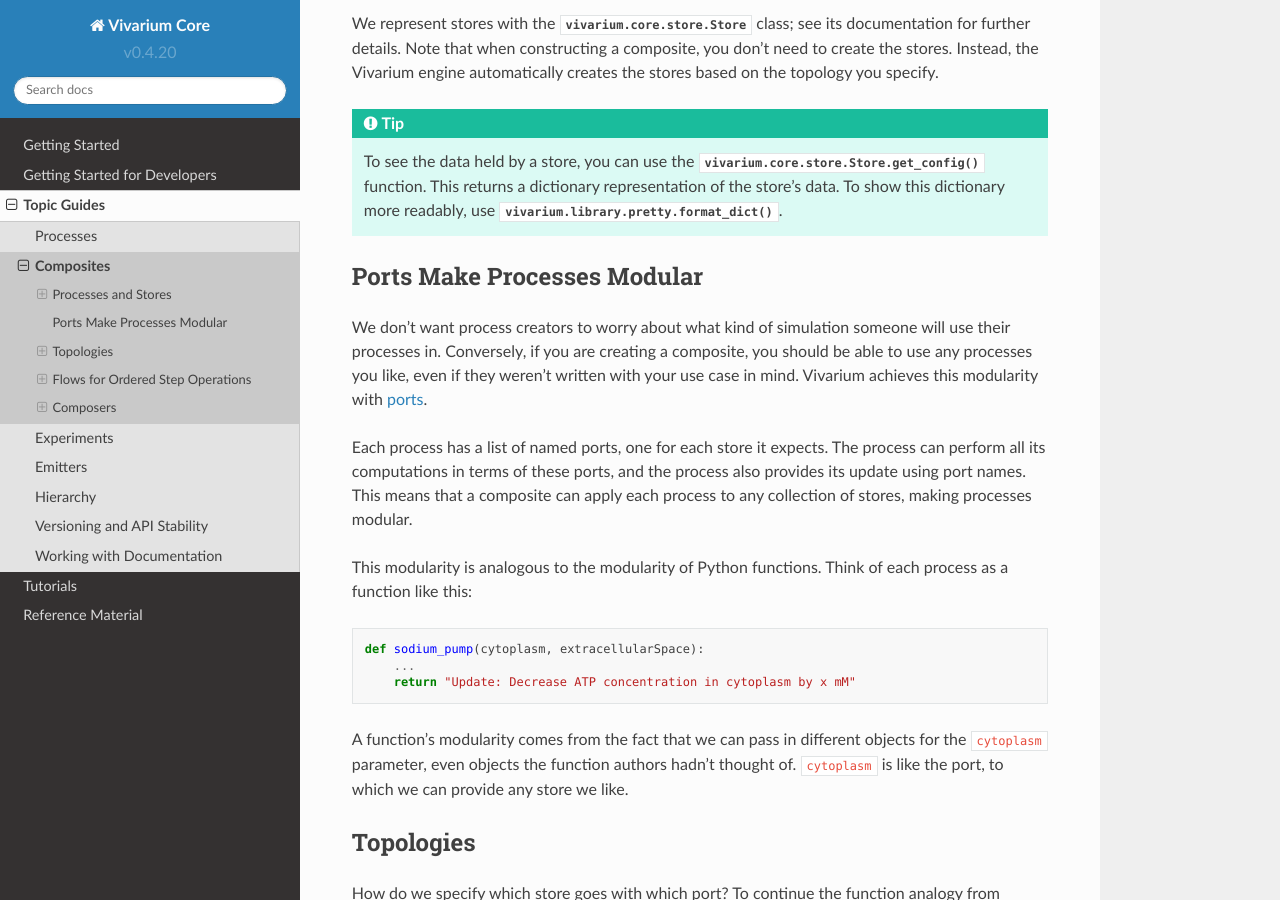
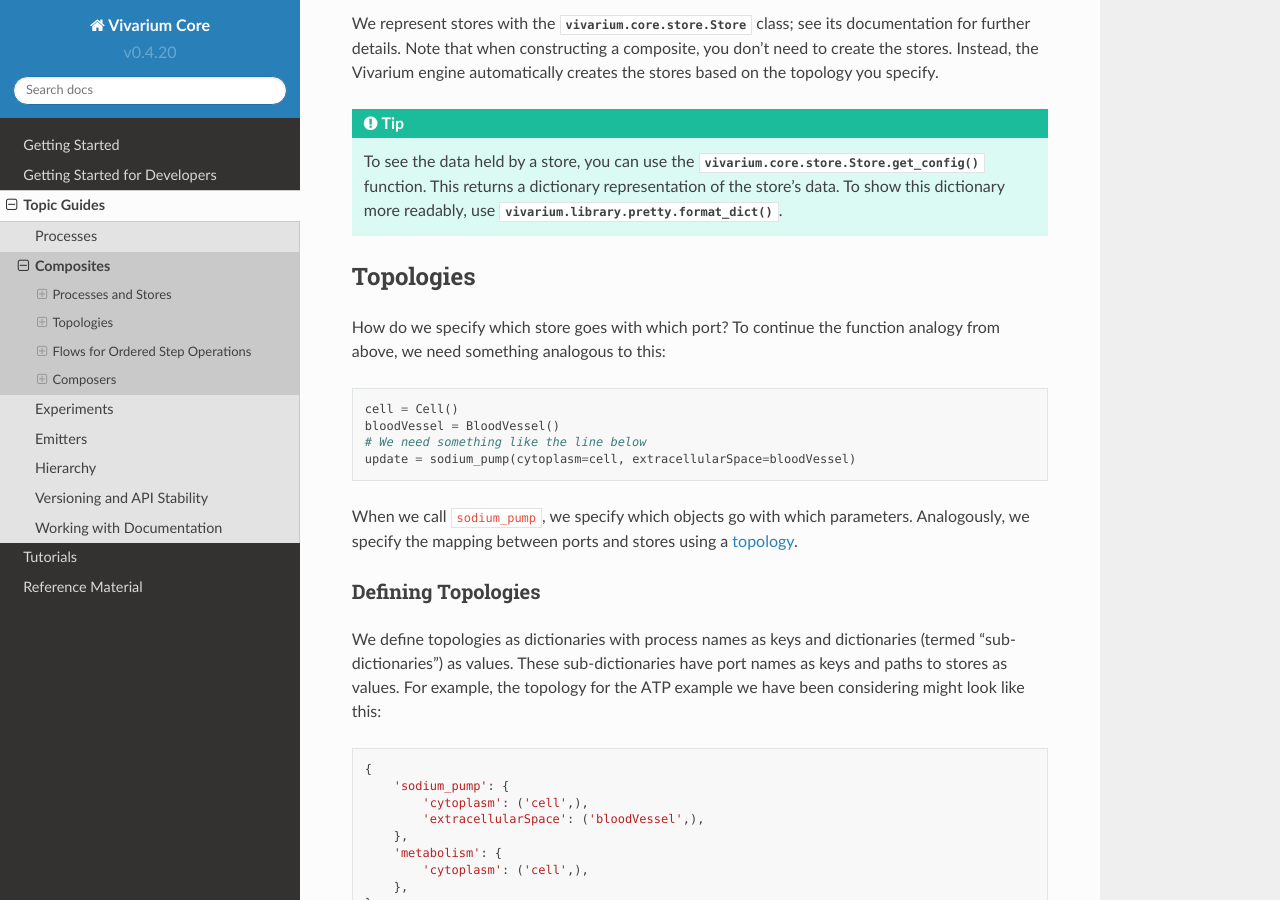
Before and after one commit to vivarium-collective/vivarium-core, a Sphinx documentation site: the page built from doc/guides/composites.rst, in a window 1280 px wide and 900 px high, scrolled down 1149 px. Built offline with Sphinx 7.4.7 and the Read the Docs theme 2.0.0, drawn with Linux system fonts in a browser that asks for light colours; pages that are not in the unit, such as notebooks, are missing from menus.

Commit message:
remove Ports Make Processes Modular from composites guide

```diff
--- a/doc/guides/composites.rst
+++ b/doc/guides/composites.rst
@@ -68,37 +68,6 @@ topology you specify.
    returns a dictionary representation of the store's data. To show this
    dictionary more readably, use
    :py:func:`vivarium.library.pretty.format_dict`.
-
-----------------------------
-Ports Make Processes Modular
-----------------------------
-
-We don't want process creators to worry about what kind of simulation
-someone will use their processes in. Conversely, if you are creating a
-composite, you should be able to use any processes you like, even if
-they weren't written with your use case in mind. Vivarium achieves this
-modularity with :term:`ports`.
-
-Each process has a list of named ports, one for each store it expects.
-The process can perform all its computations in terms of these ports,
-and the process also provides its update using port names. This means
-that a composite can apply each process to any collection of stores,
-making processes modular.
-
-This modularity is analogous to the modularity of Python functions.
-Think of each process as a function like this:
-
-.. code-block:: python
-
-    def sodium_pump(cytoplasm, extracellularSpace):
-        ...
-        return "Update: Decrease ATP concentration in cytoplasm by x mM"
-
-A function's modularity comes from the fact that we can pass in different
-objects for the ``cytoplasm`` parameter, even objects the function
-authors hadn't thought of. ``cytoplasm`` is like the port, to which we
-can provide any store we like.
-
 
 ----------
 Topologies
```
